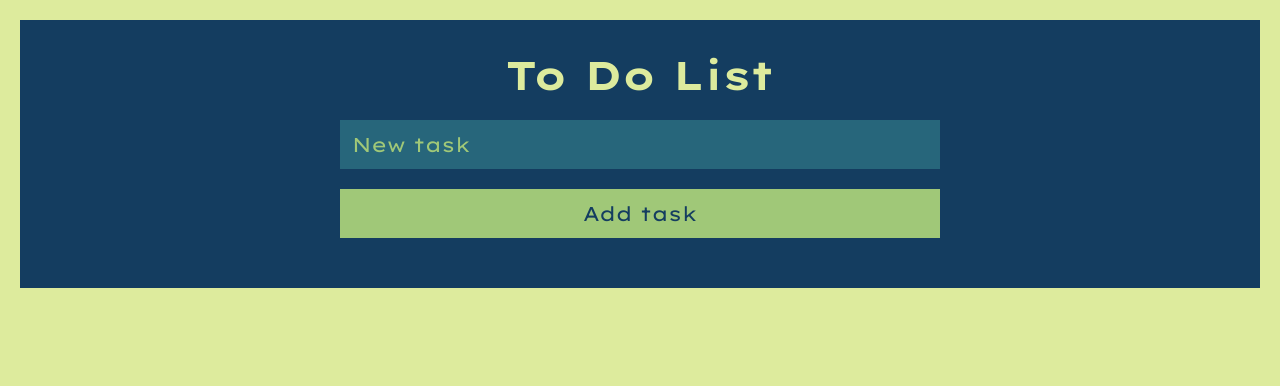
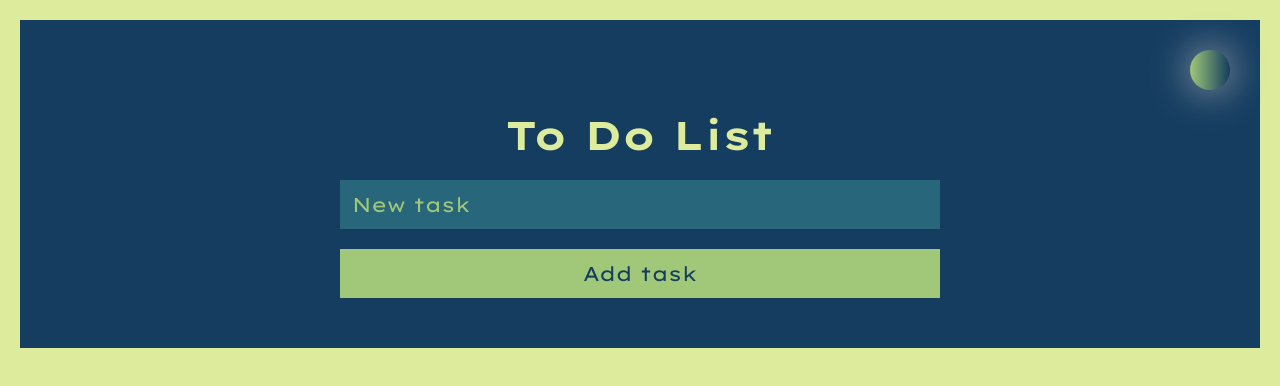
Before and after one commit to pablojanb/todo-app-ts-react, a React (Vite) app: page / in a window 1280 px wide. Shown: the top 386 px of the page. Built offline with nearby package versions, Linux system fonts and the light colour scheme.

Commit message:
add themes

```diff
--- a/index.html
+++ b/index.html
@@ -8,7 +8,7 @@
     <meta name="viewport" content="width=device-width, initial-scale=1.0" />
     <title>TO DO APP</title>
   </head>
-  <body>
+  <body class="body mainTheme-primaryColor">
     <div id="root"></div>
     <script type="module" src="/src/main.tsx"></script>
   </body>
--- a/src/App.css
+++ b/src/App.css
@@ -7,13 +7,8 @@
     font-family: "Lexend Giga", serif;
 }
 
-body {
-    background-color: #DDEB9D;
-}
-
 .container {
     padding: 30px;
-    background-color: #143D60;
     margin: 20px;
     display: flex;
     flex-direction: column;
@@ -22,7 +17,6 @@ body {
 }
 
 .title {
-    color: #DDEB9D;
     font-size: 40px;
 }
 
@@ -38,46 +32,21 @@ body {
     width: 100%;
     max-width: 600px;
     padding: 10px;
-    border: 2px solid #A0C878;
     font-size: 20px;
-}
-
-.inputTask {
-    border: 2px solid #27667B;
-    background-color: #27667B;
-    color: #A0C878;
 }
 
 .inputTask:focus {
     outline: none;
-    border: 2px solid #A0C878;
-}
-
-.inputTask::placeholder {
-    color: #A0C878;
 }
 
 .btnTask {
-    background-color: #A0C878;
-    color: #143D60;
     transition: 0.3s;
 }
 
 .btnClear {
-    background-color: #143D60;
-    color: #A0C878;
     transition: 0.3s;
 }
 
-.btnTask:active, .btnDelete:active, .btnEdit:active {
-    background-color: #143D60;
-    color: #A0C878;
-}
-
-.btnClear:active {
-    background-color: #A0C878;
-    color: #143D60;
-}
 
 .tasksList {
     display: flex;
@@ -91,8 +60,6 @@ body {
     display: flex;
     justify-content: space-between;
     align-items: center;
-    border: 2px solid #DDEB9D;
-    color: #A0C878;
     font-size: 23px;
 }
 
@@ -103,22 +70,185 @@ body {
 
 .btnDelete, .btnEdit {
     padding: 5px;
-    background-color: #A0C878;
-    color: #143D60;
     font-size: 16px;
-    border: 1px solid #A0C878;
     height: 30px;
     transition: 0.3s;
 }
 
+.mainTheme-primaryColor {
+    background-color: #DDEB9D;
+}
+
+.mainTheme-secondaryColor {
+    background-color: #143D60;
+}
+
+.mainTheme-terciaryColor {
+    color: #DDEB9D;
+}
+
+.mainTheme-mainBorder{
+    border: 2px solid #A0C878;
+}
+
+.mainTheme-inputTask {
+    border: 2px solid #27667B;
+    background-color: #27667B;
+    color: #A0C878;
+}
+
+.mainTheme-inputTask:focus {
+    border: 2px solid #A0C878;
+}
+
+.mainTheme-inputTask::placeholder {
+    color: #A0C878;
+}
+
+.mainTheme-btnTask {
+    background-color: #A0C878;
+    color: #143D60;
+}
+
+.mainTheme-btnClear {
+    background-color: #143D60;
+    color: #A0C878;
+}
+
+.mainTheme-btnTask:active, .mainTheme-btns-task:active {
+    background-color: #143D60;
+    color: #A0C878;
+}
+
+.mainTheme-btnClear:active {
+    background-color: #A0C878;
+    color: #143D60;
+}
+
+.mainTheme-task {
+    border: 2px solid #DDEB9D;
+    color: #A0C878;
+}
+
+.mainTheme-btns-task {
+    background-color: #A0C878;
+    color: #143D60;
+    border: 1px solid #A0C878;
+}
+
+.secondaryTheme-primaryColor {
+    background-color: #DCD7C9;
+}
+
+.secondaryTheme-secondaryColor {
+    background-color: #2C3930;
+}
+
+.secondaryTheme-terciaryColor {
+    color: #DCD7C9;
+}
+
+.secondaryTheme-mainBorder{
+    border: 2px solid #A27B5C;
+}
+
+.secondaryTheme-inputTask {
+    border: 2px solid #3F4F44;
+    background-color: #3F4F44;
+    color: #A27B5C;
+}
+
+.secondaryTheme-inputTask:focus {
+    border: 2px solid #A27B5C;
+}
+
+.secondaryTheme-inputTask::placeholder {
+    color: #A27B5C;
+}
+
+.secondaryTheme-btnTask {
+    background-color: #A27B5C;
+    color: #2C3930;
+}
+
+.secondaryTheme-btnClear {
+    background-color: #2C3930;
+    color: #A27B5C;
+}
+
+.secondaryTheme-btnTask:active, .mainTheme-btns-task:active {
+    background-color: #2C3930;
+    color: #A27B5C;
+}
+
+.secondaryTheme-btnClear:active {
+    background-color: #A27B5C;
+    color: #2C3930;
+}
+
+.secondaryTheme-task {
+    border: 2px solid #DCD7C9;
+    color: #A27B5C;
+}
+
+.secondaryTheme-btns-task {
+    background-color: #A27B5C;
+    color: #2C3930;
+    border: 1px solid #A27B5C;
+}
+
+.btnTheme {
+    height: 40px;
+    width: 40px;
+    border-radius: 50%;
+    box-shadow: 0px 0px 40px rgba(211, 204, 204, 0.856);
+    border: none;
+    align-self: flex-end;
+}
+
+.mainTheme-btnTheme {
+    background-image: linear-gradient(to right, #A0C878, #143D60);
+}
+
+.secondaryTheme-btnTheme {
+    background-image: linear-gradient(to right, #A27B5C, #2C3930);
+}
+
+.mainTheme-btnTheme:active {
+    background-image: linear-gradient(to right, #A27B5C, #2C3930);
+}
+
+.secondaryTheme-btnTheme:active {
+    background-image: linear-gradient(to right, #A0C878, #143D60);
+}
+
 @media only screen and (min-width: 769px) {
-    .btnTask:hover, .btnDelete:hover, .btnEdit:hover {
+
+    .mainTheme-btnTask:hover, .mainTheme-btns-task:hover {
         background-color: #143D60;
         color: #A0C878;
     }
 
-    .btnClear:hover {
+    .mainTheme-btnClear:hover {
         background-color: #A0C878;
         color: #143D60;
     }
+
+    .secondaryTheme-btnTask:hover, .secondaryTheme-btns-task:hover {
+        background-color: #2C3930;
+        color: #A27B5C;
+    }
+
+    .secondaryTheme-btnClear:hover {
+        background-color: #A27B5C;
+        color: #2C3930;
+    }
+
+    .mainTheme-btnTheme:hover {
+        background-image: linear-gradient(to right, #A27B5C, #2C3930);
+    }
+
+    .secondaryTheme-btnTheme:hover {
+        background-image: linear-gradient(to right, #A0C878, #143D60);
+    }
 }
--- a/src/App.tsx
+++ b/src/App.tsx
@@ -1,16 +1,19 @@
 import { useEffect, useState } from 'react'
 import './App.css'
 import { TasksList } from './components/TasksList'
+import { changeTheme } from './utils/changeTheme'
 
 function App() {
 
   const initialTaskList : string[] = JSON.parse(localStorage.getItem('taskslist') || '[]')
+  const initialPrimaryTheme : boolean = JSON.parse(localStorage.getItem('primaryTheme') || 'true')
 
   const [task, setTask] = useState<string>("")
   const [tasksList, setTasksList] = useState<string[]>(initialTaskList)
   const [taskCounter, setTaskCounter] = useState<number>(tasksList.length)
   const [editTask, setEditTask] = useState<boolean>(false)
   const [taskIndex, setTaskIndex] = useState<number>(-1)
+  const [primaryTheme, setPrimaryTheme] = useState<boolean>(initialPrimaryTheme)
 
   const handleAddTask = (taskIndex : number) =>{
     editTask && setEditTask(false)
@@ -36,6 +39,8 @@ function App() {
       top: 0,
       behavior: "smooth"
     })
+    const inputTask = document.getElementById('inputTask')
+    inputTask?.focus()
     setEditTask(true)
     const taskEdit = tasksList.findIndex((_, i) => i === index)
     setTaskIndex(taskEdit)
@@ -72,21 +77,30 @@ function App() {
     localStorage.setItem('taskslist', JSON.stringify(tasksList))
   }, [tasksList, task])
 
+  useEffect(()=>{
+    localStorage.setItem('primaryTheme', JSON.stringify(primaryTheme))
+  }, [primaryTheme])
+
   return (
-    <div className='container'>
-      <h1 className='title'>To Do List {taskCounter !== 0 && `(${taskCounter})`}</h1>
-      <input className= 'newTask inputTask' type="text"
+    <div className={primaryTheme ? 'container mainTheme-secondaryColor' : 'container secondaryTheme-secondaryColor'}>
+      <button className={primaryTheme ? "btnTheme mainTheme-btnTheme" : "btnTheme secondaryTheme-btnTheme"}
+      onClick={()=>{changeTheme(primaryTheme, setPrimaryTheme)}}></button>
+      <h1 className={primaryTheme ? 'title mainTheme-terciaryColor' : 'title secondaryTheme-terciaryColor'}>To Do List{taskCounter !== 0 && `(${taskCounter})`}</h1>
+      <input id="inputTask" className= {primaryTheme ? 'newTask inputTask mainTheme-mainBorder mainTheme-inputTask' : 'newTask inputTask mainTheme-mainBorder secondaryTheme-inputTask'}
+      type="text"
       placeholder='New task'
       value={task}
       onChange={(e) =>setTask(e.target.value)}/>
       <div className='btnContainer'>
-        <button className= 'newTask btnTask' onClick={()=>{handleAddTask(taskIndex)}}>{editTask ? 'Edit task' : 'Add task'}</button>
-        {
-          tasksList.length > 1 &&
-          <button className= 'newTask btnClear' onClick={handleClearAll}>Clear all</button>
-        }
+      <button className= {primaryTheme ? 'newTask btnTask mainTheme-mainBorder mainTheme-btnTask' : 'newTask btnTask secondaryTheme-mainBorder secondaryTheme-btnTask'}
+      onClick={()=>{handleAddTask(taskIndex)}}>{editTask ? 'Edit task' : 'Add task'}</button>
+      {
+        tasksList.length > 1 &&
+        <button className= {primaryTheme? 'newTask btnClear mainTheme-mainBorder mainTheme-btnClear' : 'newTask btnClear secondaryTheme-mainBorder secondaryTheme-btnClear'}
+        onClick={handleClearAll}>Clear all</button>
+      }
       </div>
-      <TasksList tasksList={tasksList} handleDeleteTask={handleDeleteTask} handleEdit={handleEdit}/>
+      <TasksList tasksList={tasksList} handleDeleteTask={handleDeleteTask} handleEdit={handleEdit} primaryTheme={primaryTheme}/>
     </div>
   )
 }
--- a/src/components/TasksList.tsx
+++ b/src/components/TasksList.tsx
@@ -4,13 +4,14 @@ type TaskList = {
     tasksList: string[]
     handleDeleteTask: (i: number, id: string)=>void
     handleEdit: (i: number)=>void
+    primaryTheme: boolean
 }
 
-export const TasksList = ({tasksList, handleDeleteTask, handleEdit}: TaskList)=>{
+export const TasksList = ({tasksList, handleDeleteTask, handleEdit, primaryTheme}: TaskList)=>{
     return (
         <div className="tasksList">
             {tasksList.map((task, i)=>{
-                return <Task key={i} task={task} handleDeleteTask={(id: string)=>handleDeleteTask(i,id)} handleEdit={()=>handleEdit(i)} />
+                return <Task key={i} task={task} handleDeleteTask={(id: string)=>handleDeleteTask(i,id)} handleEdit={()=>handleEdit(i)} primaryTheme={primaryTheme} />
             })}
         </div>
     )
--- /dev/null
+++ b/src/utils/changeTheme.ts
@@ -0,0 +1,85 @@
+export const changeTheme = (primaryTheme : boolean, setPrimaryTheme : Function)=> {
+    const body = document.querySelector('.body')
+    const btnTheme = document.querySelector('.btnTheme')
+    const container = document.querySelector('.container')
+    const title = document.querySelector('.title')
+    const inputTask = document.querySelector('.inputTask')
+    const btnTask = document.querySelector('.btnTask')
+    const btnClear = document.querySelector('.btnClear')
+    const task = document.querySelectorAll('.task')
+    const btnEdit = document.querySelectorAll('.btnEdit')
+    const btnDelete = document.querySelectorAll('.btnDelete')
+
+    if (primaryTheme) {
+      body?.classList.add('secondaryTheme-primaryColor')
+      body?.classList.remove('mainTheme-primaryColor')
+      btnTheme?.classList.add('secondaryTheme-btnTheme')
+      btnTheme?.classList.remove('mainTheme-btnTheme')
+      container?.classList.add('secondaryTheme-secondaryColor')
+      container?.classList.remove('mainTheme-secondaryColor')
+      title?.classList.add('secondaryTheme-terciaryColor')
+      title?.classList.remove('mainTheme-terciaryColor')
+      inputTask?.classList.add('secondaryTheme-mainBorder')
+      inputTask?.classList.add('secondaryTheme-inputTask')
+      inputTask?.classList.remove('mainTheme-mainBorder')
+      inputTask?.classList.remove('mainTheme-inputTask')
+      btnTask?.classList.add('secondaryTheme-mainBorder')
+      btnTask?.classList.add('secondaryTheme-btnTask')
+      btnTask?.classList.remove('mainTheme-mainBorder')
+      btnTask?.classList.remove('mainTheme-btnTask')
+      btnClear?.classList.add('secondaryTheme-mainBorder')
+      btnClear?.classList.add('secondaryTheme-btnClear')
+      btnClear?.classList.remove('mainTheme-mainBorder')
+      btnClear?.classList.remove('mainTheme-btnClear')
+      task.forEach(elem=>{
+        elem?.classList.add('secondaryTheme-mainBorder')
+        elem?.classList.add('secondaryTheme-task')
+        elem?.classList.remove('mainTheme-mainBorder')
+        elem?.classList.remove('mainTheme-task')
+      })
+      btnEdit.forEach(elem=>{
+        elem?.classList.add('secondaryTheme-btns-task')
+        elem?.classList.remove('mainTheme-btns-task')
+      })
+      btnDelete.forEach(elem=>{
+        elem?.classList.add('secondaryTheme-btns-task')
+        elem?.classList.remove('mainTheme-btns-task')
+      })
+    } else {
+      body?.classList.add('mainTheme-primaryColor')
+      body?.classList.remove('secondaryTheme-primaryColor')
+      btnTheme?.classList.add('mainTheme-btnTheme')
+      btnTheme?.classList.remove('secondaryTheme-btnTheme')
+      container?.classList.add('mainTheme-secondaryColor')
+      container?.classList.remove('secondaryTheme-secondaryColor')
+      title?.classList.add('mainTheme-terciaryColor')
+      title?.classList.remove('secondaryTheme-terciaryColor')
+      inputTask?.classList.add('mainTheme-mainBorder')
+      inputTask?.classList.add('mainTheme-inputTask')
+      inputTask?.classList.remove('secondaryTheme-mainBorder')
+      inputTask?.classList.remove('secondaryTheme-inputTask')
+      btnTask?.classList.add('mainTheme-mainBorder')
+      btnTask?.classList.add('mainTheme-btnTask')
+      btnTask?.classList.remove('secondaryTheme-mainBorder')
+      btnTask?.classList.remove('secondaryTheme-btnTask')
+      btnClear?.classList.add('mainTheme-mainBorder')
+      btnClear?.classList.add('mainTheme-btnClear')
+      btnClear?.classList.remove('secondaryTheme-mainBorder')
+      btnClear?.classList.remove('secondaryTheme-btnClear')
+      task.forEach(elem=>{
+        elem?.classList.add('mainTheme-mainBorder')
+        elem?.classList.add('mainTheme-task')
+        elem?.classList.remove('secondaryTheme-mainBorder')
+        elem?.classList.remove('secondaryTheme-task')
+      })
+      btnEdit.forEach(elem=>{
+        elem?.classList.add('mainTheme-btns-task')
+        elem?.classList.remove('secondaryTheme-btns-task')
+      })
+      btnDelete.forEach(elem=>{
+        elem?.classList.add('mainTheme-btns-task')
+        elem?.classList.remove('secondaryTheme-btns-task')
+      })
+    }
+    setPrimaryTheme(!primaryTheme)
+  }
```
Also changed, not shown: src/components/Task.tsx (+6 -4 lines).
